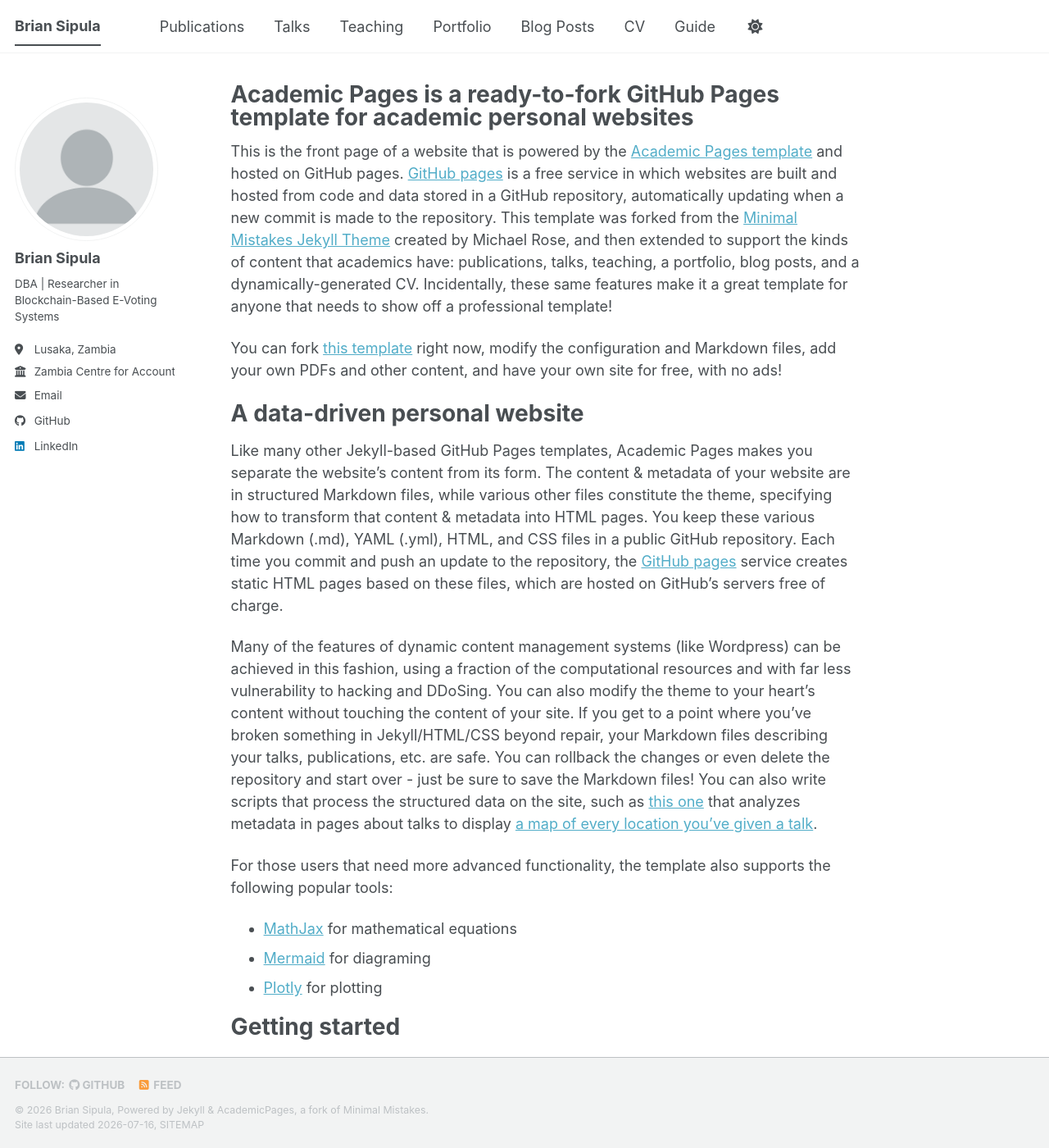
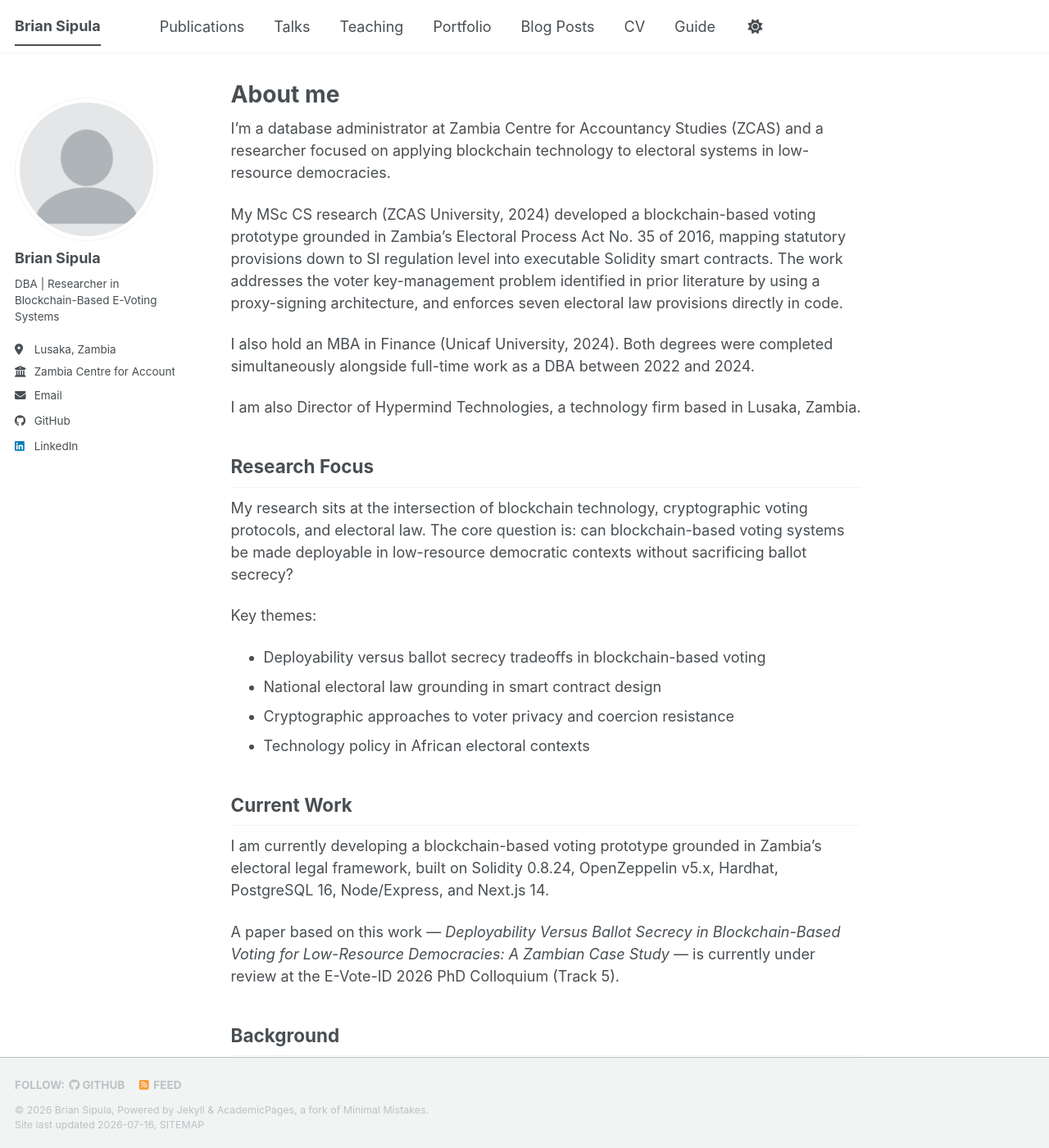
Before and after one commit to briansipula/briansipula.github.io, a Jekyll site: the page built from _pages/about.md, in a window 1280 px wide and 1400 px high. Shown: the whole window at 82% size. Built offline with Jekyll 4.4.1, drawn with Linux system fonts in a browser that asks for light colours; a style sheet for code colours, icons or effects is not loaded; some of the changed text lies outside the part shown.

Commit message:
Revise 'About' page content and title
Updated the 'About' page to reflect personal information and research focus.

```diff
--- a/_pages/about.md
+++ b/_pages/about.md
@@ -1,56 +1,46 @@
 ---
 permalink: /
-title: "Academic Pages is a ready-to-fork GitHub Pages template for academic personal websites"
+title: "About me"
 author_profile: true
 redirect_from:
   - /about/
   - /about.html
 ---
 
-This is the front page of a website that is powered by the [Academic Pages template](https://github.com/academicpages/academicpages.github.io) and hosted on GitHub pages. [GitHub pages](https://pages.github.com) is a free service in which websites are built and hosted from code and data stored in a GitHub repository, automatically updating when a new commit is made to the repository. This template was forked from the [Minimal Mistakes Jekyll Theme](https://mmistakes.github.io/minimal-mistakes/) created by Michael Rose, and then extended to support the kinds of content that academics have: publications, talks, teaching, a portfolio, blog posts, and a dynamically-generated CV. Incidentally, these same features make it a great template for anyone that needs to show off a professional template!
+I'm a database administrator at Zambia Centre for Accountancy Studies (ZCAS) and a researcher focused on applying blockchain technology to electoral systems in low-resource democracies.
 
- You can fork [this template](https://github.com/academicpages/academicpages.github.io) right now, modify the configuration and Markdown files, add your own PDFs and other content, and have your own site for free, with no ads!
+My MSc CS research (ZCAS University, 2024) developed a blockchain-based voting prototype grounded in Zambia's Electoral Process Act No. 35 of 2016, mapping statutory provisions down to SI regulation level into executable Solidity smart contracts. The work addresses the voter key-management problem identified in prior literature by using a proxy-signing architecture, and enforces seven electoral law provisions directly in code.
 
-A data-driven personal website
-======
-Like many other Jekyll-based GitHub Pages templates, Academic Pages makes you separate the website's content from its form. The content & metadata of your website are in structured Markdown files, while various other files constitute the theme, specifying how to transform that content & metadata into HTML pages. You keep these various Markdown (.md), YAML (.yml), HTML, and CSS files in a public GitHub repository. Each time you commit and push an update to the repository, the [GitHub pages](https://pages.github.com/) service creates static HTML pages based on these files, which are hosted on GitHub's servers free of charge.
+I also hold an MBA in Finance (Unicaf University, 2024). Both degrees were completed simultaneously alongside full-time work as a DBA between 2022 and 2024.
 
-Many of the features of dynamic content management systems (like Wordpress) can be achieved in this fashion, using a fraction of the computational resources and with far less vulnerability to hacking and DDoSing. You can also modify the theme to your heart's content without touching the content of your site. If you get to a point where you've broken something in Jekyll/HTML/CSS beyond repair, your Markdown files describing your talks, publications, etc. are safe. You can rollback the changes or even delete the repository and start over - just be sure to save the Markdown files! You can also write scripts that process the structured data on the site, such as [this one](https://github.com/academicpages/academicpages.github.io/blob/master/talkmap.ipynb) that analyzes metadata in pages about talks to display [a map of every location you've given a talk](https://academicpages.github.io/talkmap.html).
+I am also Director of Hypermind Technologies, a technology firm based in Lusaka, Zambia.
 
-For those users that need more advanced functionality, the template also supports the following popular tools:
-- [MathJax](https://www.mathjax.org/) for mathematical equations
-- [Mermaid](https://mermaid.js.org/) for diagraming
-- [Plotly](https://plotly.com/javascript/) for plotting
+## Research Focus
 
-Getting started
-======
-1. Register a GitHub account if you don't have one and confirm your e-mail (required!)
-1. Fork [this template](https://github.com/academicpages/academicpages.github.io) by clicking the "Use this template" button in the top right.
-1. Go to the repository's settings (rightmost item in the tabs that start with "Code", should be below "Unwatch"). Rename the repository "[your GitHub username].github.io", which will also be your website's URL.
-1. Set site-wide configuration and create content & metadata (see below -- also see [this set of diffs](https://archive.is/3TPas) showing what files were changed to set up [an example site](https://getorg-testacct.github.io) for a user with the username "getorg-testacct")
-1. Upload any files (like PDFs, .zip files, etc.) to the files/ directory. They will appear at https://[your GitHub username].github.io/files/example.pdf.
-1. Check status by going to the repository settings, in the "GitHub pages" section
+My research sits at the intersection of blockchain technology, cryptographic voting protocols, and electoral law. The core question is: can blockchain-based voting systems be made deployable in low-resource democratic contexts without sacrificing ballot secrecy?
 
-Site-wide configuration
-------
-The main configuration file for the site is in the base directory in [_config.yml](https://github.com/academicpages/academicpages.github.io/blob/master/_config.yml), which defines the content in the sidebars and other site-wide features. You will need to replace the default variables with ones about yourself and your site's github repository. The configuration file for the top menu is in [_data/navigation.yml](https://github.com/academicpages/academicpages.github.io/blob/master/_data/navigation.yml). For example, if you don't have a portfolio or blog posts, you can remove those items from that navigation.yml file to remove them from the header.
+Key themes:
+- Deployability versus ballot secrecy tradeoffs in blockchain-based voting
+- National electoral law grounding in smart contract design
+- Cryptographic approaches to voter privacy and coercion resistance
+- Technology policy in African electoral contexts
 
-Create content & metadata
-------
-For site content, there is one Markdown file for each type of content, which are stored in directories like _publications, _talks, _posts, _teaching, or _pages. For example, each talk is a Markdown file in the [_talks directory](https://github.com/academicpages/academicpages.github.io/tree/master/_talks). At the top of each Markdown file is structured data in YAML about the talk, which the theme will parse to do lots of cool stuff. The same structured data about a talk is used to generate the list of talks on the [Talks page](https://academicpages.github.io/talks), each [individual page](https://academicpages.github.io/talks/2012-03-01-talk-1) for specific talks, the talks section for the [CV page](https://academicpages.github.io/cv), and the [map of places you've given a talk](https://academicpages.github.io/talkmap.html) (if you run this [python file](https://github.com/academicpages/academicpages.github.io/blob/master/talkmap.py) or [Jupyter notebook](https://github.com/academicpages/academicpages.github.io/blob/master/talkmap.ipynb), which creates the HTML for the map based on the contents of the _talks directory).
+## Current Work
 
-**Markdown generator**
+I am currently developing a blockchain-based voting prototype grounded in Zambia's electoral legal framework, built on Solidity 0.8.24, OpenZeppelin v5.x, Hardhat, PostgreSQL 16, Node/Express, and Next.js 14.
 
-The repository includes [a set of Jupyter notebooks](https://github.com/academicpages/academicpages.github.io/tree/master/markdown_generator
-) that converts a CSV containing structured data about talks or presentations into individual Markdown files that will be properly formatted for the Academic Pages template. The sample CSVs in that directory are the ones I used to create my own personal website at stuartgeiger.com. My usual workflow is that I keep a spreadsheet of my publications and talks, then run the code in these notebooks to generate the Markdown files, then commit and push them to the GitHub repository.
+A paper based on this work — *Deployability Versus Ballot Secrecy in Blockchain-Based Voting for Low-Resource Democracies: A Zambian Case Study* — is currently under review at the E-Vote-ID 2026 PhD Colloquium (Track 5).
 
-How to edit your site's GitHub repository
-------
-Many people use a git client to create files on their local computer and then push them to GitHub's servers. If you are not familiar with git, you can directly edit these configuration and Markdown files directly in the github.com interface. Navigate to a file (like [this one](https://github.com/academicpages/academicpages.github.io/blob/master/_talks/2012-03-01-talk-1.md) and click the pencil icon in the top right of the content preview (to the right of the "Raw | Blame | History" buttons). You can delete a file by clicking the trashcan icon to the right of the pencil icon. You can also create new files or upload files by navigating to a directory and clicking the "Create new file" or "Upload files" buttons.
+## Background
 
-Example: editing a Markdown file for a talk
-![Editing a Markdown file for a talk](/images/editing-talk.png)
+- **Database Administrator**, Zambia Centre for Accountancy Studies (ZCAS) — Lusaka, Zambia (2021–present)
+- **Director**, Hypermind Technologies — Lusaka, Zambia
+- **MSc Computer Science**, ZCAS University (2024)
+- **MBA Finance**, Unicaf University (2024)
+- **BIT**, Northrise University (2016)
 
-For more info
-------
-More info about configuring Academic Pages can be found in [the guide](https://academicpages.github.io/markdown/), the [growing wiki](https://github.com/academicpages/academicpages.github.io/wiki), and you can always [ask a question on GitHub](https://github.com/academicpages/academicpages.github.io/discussions). The [guides for the Minimal Mistakes theme](https://mmistakes.github.io/minimal-mistakes/docs/configuration/) (which this theme was forked from) might also be helpful.
+## Contact
+
+I am open to research collaboration and academic discussion on blockchain voting systems, cryptographic protocols for elections, and technology policy in African electoral contexts.
+
+📧 [bsipula@gmail.com](mailto:bsipula@gmail.com)
```
